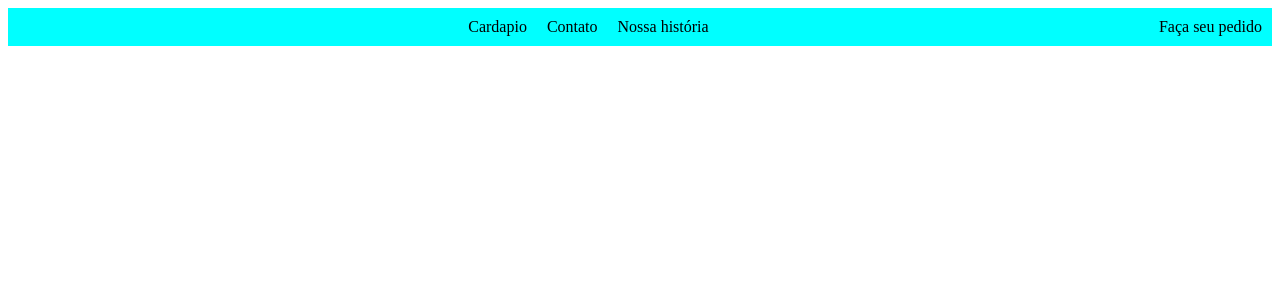
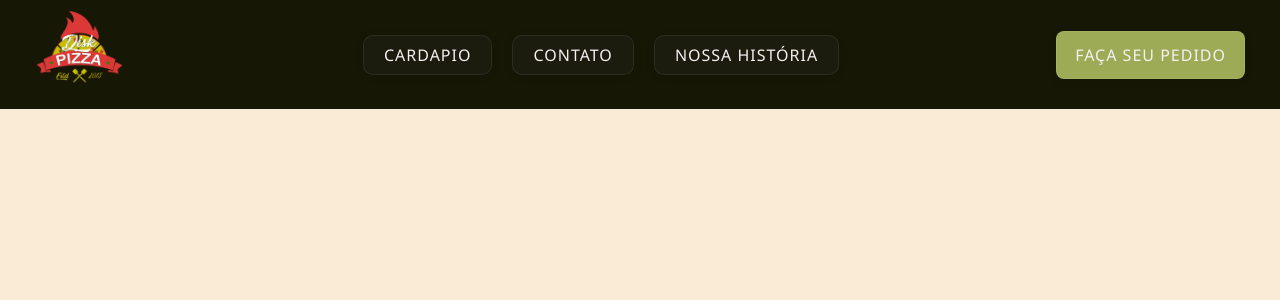
Before and after one commit to PabloPCruz/projeto-pizzaria, an Angular app: page / in a window 1280 px wide. Shown: the top 300 px of the page. Built offline with nearby package versions, Linux system fonts and the light colour scheme.

Commit message:
style: estilização do component header

```diff
--- a/angular.json
+++ b/angular.json
@@ -19,12 +19,16 @@
             ],
             "tsConfig": "tsconfig.app.json",
             "assets": [
+              "src/assets",
               {
                 "glob": "**/*",
-                "input": "public"
-              }
+                "input": "public",
+                "output": "assets"
+              },
+              "src/favicon.ico"
             ],
             "styles": [
+              "@angular/material/prebuilt-themes/rose-red.css",
               "src/styles.css"
             ]
           },
@@ -82,6 +86,7 @@
               }
             ],
             "styles": [
+              "@angular/material/prebuilt-themes/rose-red.css",
               "src/styles.css"
             ]
           }
--- a/package.json
+++ b/package.json
@@ -20,10 +20,12 @@
   },
   "private": true,
   "dependencies": {
+    "@angular/cdk": "^20.1.0",
     "@angular/common": "^20.0.0",
     "@angular/compiler": "^20.0.0",
     "@angular/core": "^20.0.0",
     "@angular/forms": "^20.0.0",
+    "@angular/material": "^20.1.0",
     "@angular/platform-browser": "^20.0.0",
     "@angular/router": "^20.0.0",
     "rxjs": "~7.8.0",
--- a/src/app/header/header.css
+++ b/src/app/header/header.css
@@ -9,13 +9,41 @@
     justify-content: space-between;
     align-items: center;
     padding: 10px;
-    background-color: aqua;
+    background-color: rgb(23, 23, 6);
     margin: 0;
 }
 
 .header-toolbar-logo {
     display: flex;
     align-items: center;
+    justify-content: center;
+    width: fit-content;
+    height: fit-content;
+    overflow: visible;
+    /* Permite que a imagem ultrapasse a toolbar */
+}
+
+.header-toolbar-logo img {
+    max-height: 150px;
+    max-width: 260px;
+    width: auto;
+    height: 120px;
+    object-fit: contain;
+    border-radius: 40px;
+    transition: all 0.5s ease-in-out;
+    margin-left: 0;
+    padding: 2px 8px;
+    display: block;
+    position: relative;
+    z-index: 1;
+    margin-top: -15px;
+    margin-bottom: -20px;
+}
+
+.header-toolbar-logo img:hover {
+    transform: scale(1.05);
+    transition: transform 0.3s ease-in-out;
+
 }
 
 .header-toolbar-links {
@@ -26,9 +54,55 @@
     flex: 1;
 }
 
+.header-toolbar-links span {
+    color: #f5f1f1;
+    cursor: pointer;
+    padding: 8px 20px;
+    border-radius: 10px;
+    text-transform: uppercase;
+    background: rgba(40, 40, 40, 0.25);
+    box-shadow: 0 2px 8px rgba(0, 0, 0, 0.10);
+    border: 1px solid rgba(255, 255, 255, 0.08);
+    font-weight: 500;
+    letter-spacing: 1px;
+    font-family: 'Segoe UI', 'Arial', sans-serif;
+    transition: background 0.3s cubic-bezier(0.4, 0, 0.2, 1), color 0.3s cubic-bezier(0.4, 0, 0.2, 1), transform 0.15s cubic-bezier(0.4, 0, 0.2, 1), box-shadow 0.2s cubic-bezier(0.4, 0, 0.2, 1);
+}
+
+.header-toolbar-links span:hover {
+    color: #ffe082;
+    background: rgba(60, 60, 60, 0.45);
+    transform: scale(1.04) translateY(-1px);
+    box-shadow: 0 4px 16px rgba(0, 0, 0, 0.18);
+}
+
 .header-toolbar-actions {
     color: rgb(0, 0, 0);
     display: flex;
     align-items: center;
     justify-content: flex-end;
+
 }
+
+.header-toolbar-actions span {
+    color: #f5f1f1;
+    cursor: pointer;
+    padding: 12px 18px;
+    border-radius: 8px;
+    text-transform: uppercase;
+    background: rgba(227, 247, 129, 0.662);
+    box-shadow: 0 2px 8px rgba(0, 0, 0, 0.10);
+    border: 1px solid rgba(255, 255, 255, 0.08);
+    font-weight: 500;
+    letter-spacing: 1px;
+    font-family: 'Segoe UI', 'Arial', sans-serif;
+    transition: background 0.3s cubic-bezier(0.4, 0, 0.2, 1), color 0.3s cubic-bezier(0.4, 0, 0.2, 1), transform 0.15s cubic-bezier(0.4, 0, 0.2, 1), box-shadow 0.2s cubic-bezier(0.4, 0, 0.2, 1);
+    margin-right: 25px;
+}
+
+.header-toolbar-actions span:hover {
+    color: #ffffff;
+    background: rgba(255, 251, 0, 0.45);
+    transform: scale(1.04) translateY(-1px);
+    box-shadow: 0 4px 16px rgba(0, 0, 0, 0.18);
+}
--- a/src/app/header/header.html
+++ b/src/app/header/header.html
@@ -1,15 +1,12 @@
 <ul class="header-toolbar">
-    <div class="header-toolbar-logo">
-        <li> <img src="" alt=""> </li>
-    </div>
-
-    <div class="header-toolbar-links">
-        <li> Cardapio </li>
-        <li> Contato </li>
-        <li> Nossa história </li>
-    </div>
-
-    <div class="header-toolbar-actions">
-        <li> Faça seu pedido </li>
-    </div>
+    <li class="header-toolbar-logo">
+        <img src="assets/img/logo-pizzaria.png" alt="Logo Pizzaria">
+    </li>
+    <li class="header-toolbar-links">
+        <span>Cardapio</span>
+        <span>Contato</span>
+        <span>Nossa história</span>
+    <li class="header-toolbar-actions">
+        <span>Faça seu pedido</span>
+    </li>
 </ul>
--- a/src/app/header/header.ts
+++ b/src/app/header/header.ts
@@ -1,4 +1,5 @@
 import { Component } from '@angular/core';
+import {} from '@angular/material/core'
 
 @Component({
   selector: 'app-header',
--- a/src/styles.css
+++ b/src/styles.css
@@ -1 +1,5 @@
 /* You can add global styles to this file, and also import other style files */
+
+html, body { height: 100%; }
+body { margin: 0; font-family: Roboto, "Helvetica Neue", sans-serif;
+background-color: antiquewhite; }
```
Also changed, not shown: src/app/header/header.service.ts (added), src/assets/img/logo-pizzaria.png (added), 1 other file (tests, documents, lock files or other folders).
